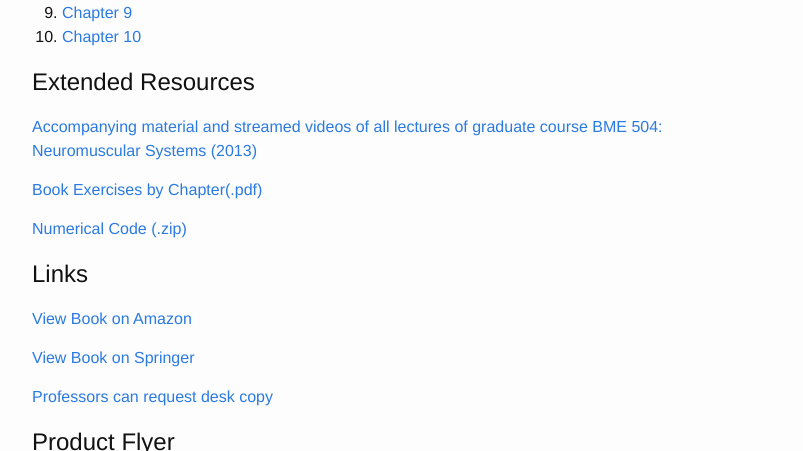
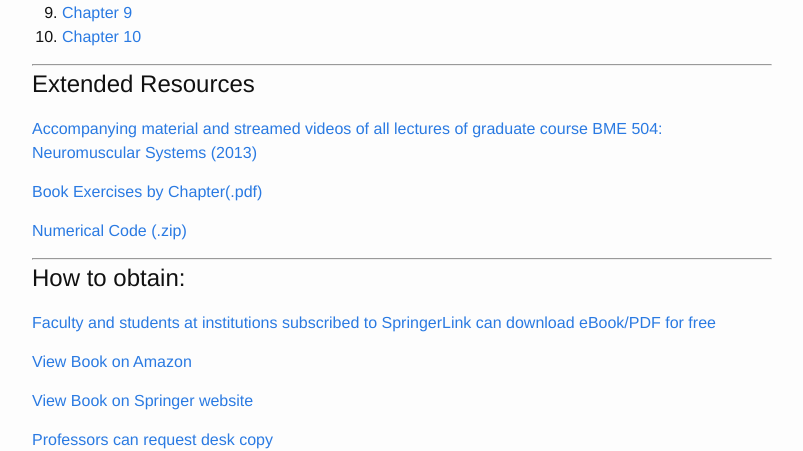
Before and after one commit to usc-bbdl/usc-bbdl.github.io, a Jekyll site: the page built from fundamentals.markdown, in a window 1280 px wide and 900 px high, scrolled down 1514 px, cut to the strip 0-451 px from the top of the window. Shown: the whole strip, without its empty margins (238-1041 px from the left). Built offline with Jekyll 4.4.1, drawn with Linux system fonts in a browser that asks for light colours.

Commit message:
added springerlink

```diff
--- a/fundamentals.markdown
+++ b/fundamentals.markdown
@@ -40,6 +40,7 @@ ________
 10. [Chapter 10](http://usc-bbdl.github.io/book_chapters/ch10.html)
 
 
+_______________________
 
 #Extended Resources
 [Accompanying material and streamed videos of all lectures of graduate course BME 504: Neuromuscular Systems (2013)](http://bbdl.usc.edu/BMEBKN504.php)
@@ -48,12 +49,19 @@ ________
 
 [Numerical Code (.zip)](https://github.com/usc-bbdl/usc-bbdl.github.io/files/72511/Numerical_Code_V1_0.zip)
 
-# Links
+_______________________
+
+# How to obtain:
+
+[Faculty and students at institutions subscribed to SpringerLink can download eBook/PDF for free](http://link.springer.com)
+
 [View Book on Amazon](http://www.amazon.com/Fundamentals-Neuromechanics-Biosystems-Biorobotics-Valero-Cuevas/dp/1447167465/ref=sr_1_1?ie=UTF8&qid=1451158117&sr=8-1&keywords=valero-cuevas)
 
-[View Book on Springer](http://www.springer.com/us/book/9781447167464)
+[View Book on Springer website](http://www.springer.com/us/book/9781447167464)
 
 [Professors can request desk copy](http://www.springer.com/services+for+this+book?SGWID=0-1772415-3261-0-9781447167464)
 
+________________
+
 #Product Flyer
 [![image](https://cloud.githubusercontent.com/assets/4623063/12007732/ca36c65c-abc6-11e5-88f2-2c4f559af692.png)](http://www.springer.com/cda/content/document/productFlyer/productFlyer_978-1-4471-6746-4.pdf?SGWID=0-0-1297-177589478-0)
```
